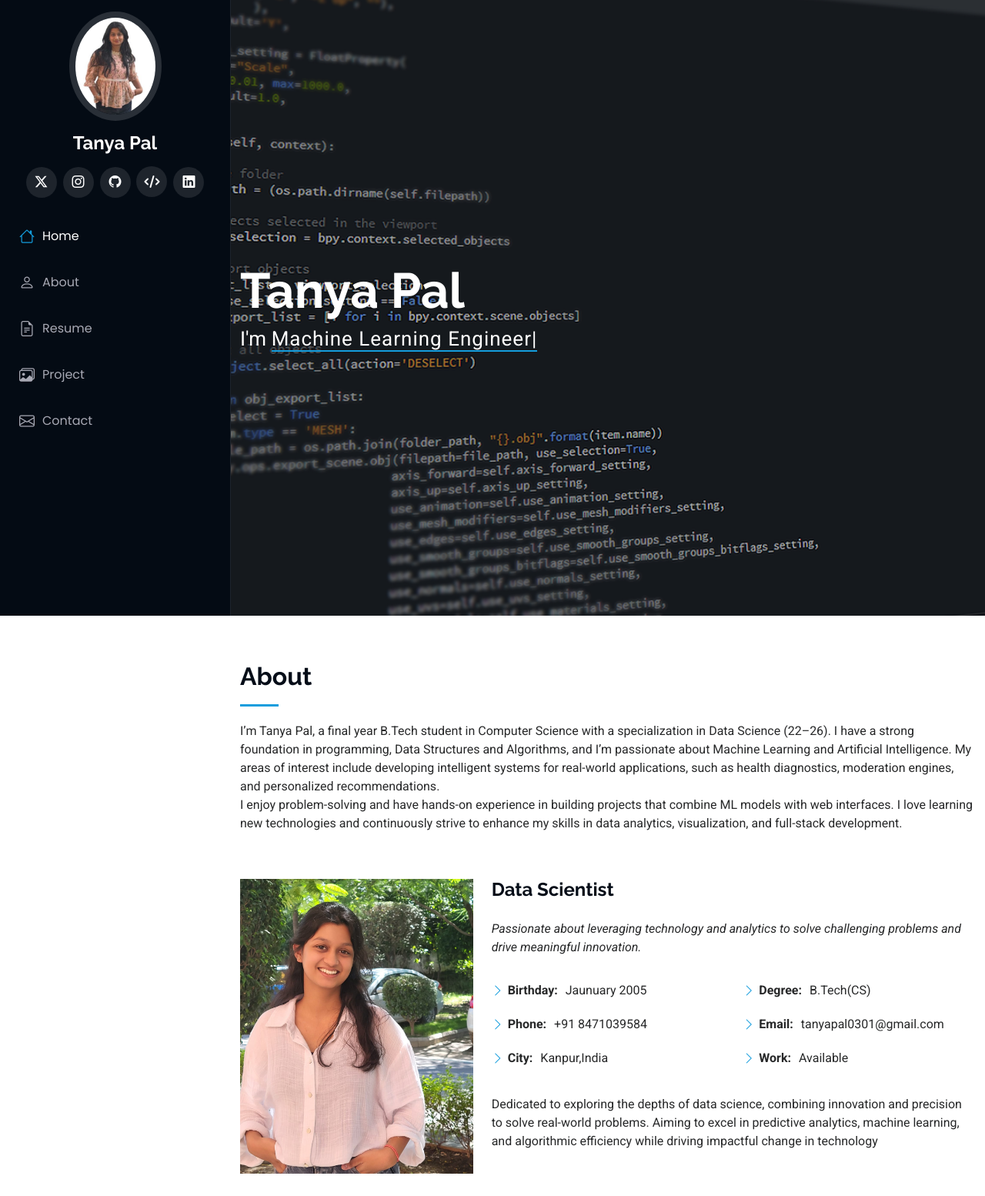
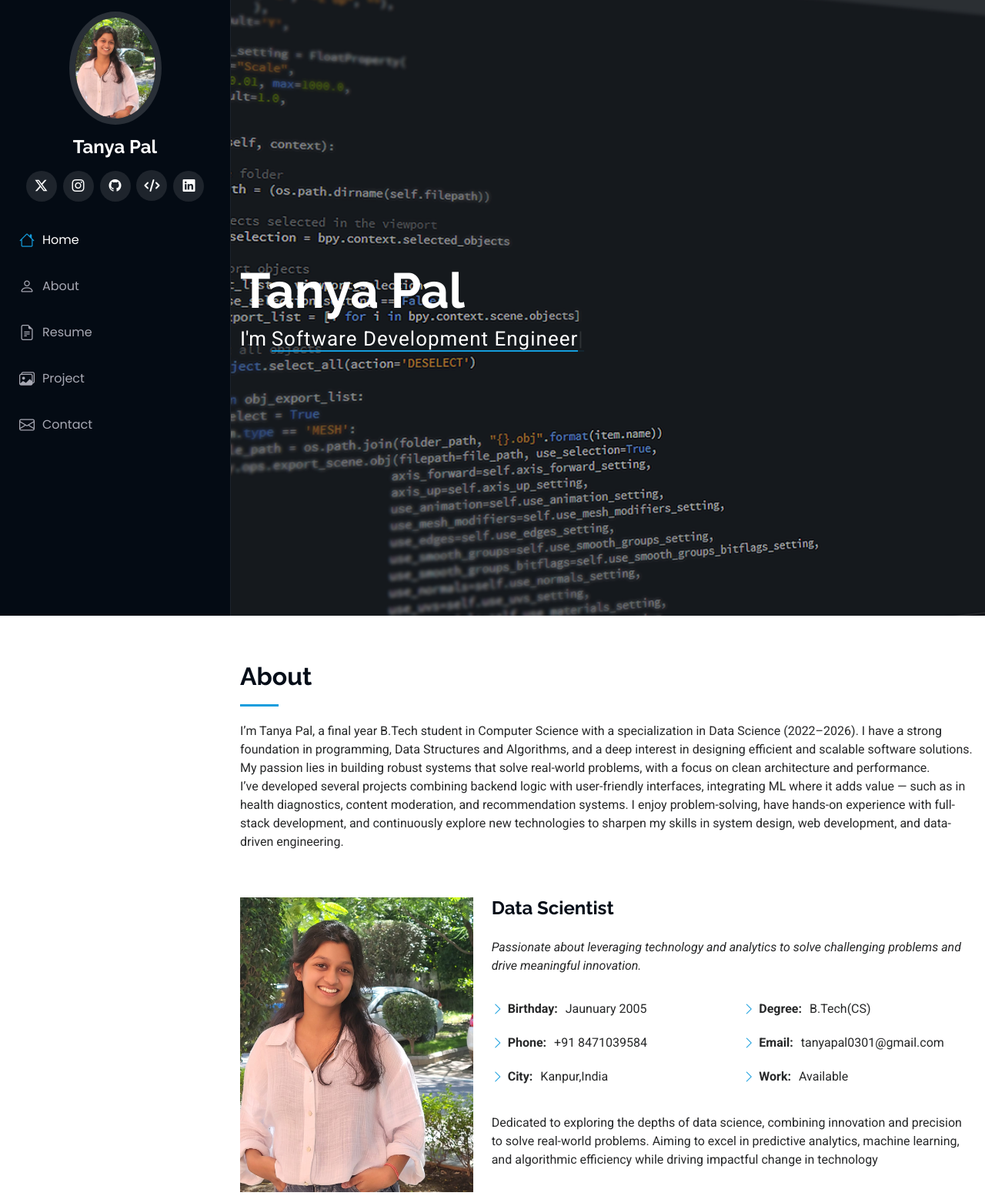
Before and after one commit to tanya-pal/Portfolio, a plain HTML site: page index.html in a window 1280 px wide. Shown: the top 1554 px of the page at 77% size. Drawn offline with Linux system fonts and the light colour scheme.

Commit message:
Update index.html

```diff
--- a/index.html
+++ b/index.html
@@ -43,7 +43,7 @@
     <i class="header-toggle d-xl-none bi bi-list"></i>
 
     <div class="profile-img">
-      <img src="assets/img/WhatsApp_Image_2025-07-03_at_01.01.40_a1b04c48__1_-removebg-preview.jpg" alt="" class="img-fluid rounded-circle">
+      <img src="assets/img/WhatsApp Image 2024-11-09 at 18.16.23_74193767.jpg" alt="" class="img-fluid rounded-circle">
     </div>
 
     <a href="index.html" class="logo d-flex align-items-center justify-content-center">
@@ -67,7 +67,7 @@
       <ul>
         <li><a href="#hero" class="active"><i class="bi bi-house navicon"></i>Home</a></li>
         <li><a href="#about"><i class="bi bi-person navicon"></i> About</a></li>
-        <li><a href="https://docs.google.com/document/d/1xgC5NDIF9UUXqv-6hrQ-rpLraxvTzF5H--hjHhXmFYA/edit?usp=sharing"><i class="bi bi-file-earmark-text navicon"></i> Resume</a></li>
+        <li><a href="https://drive.google.com/file/d/1q9mfNIR_LTMbX9xJDpmEfSozjMlm-IEU/view?usp=sharing"><i class="bi bi-file-earmark-text navicon"></i> Resume</a></li>
         <li><a href="#portfolio"><i class="bi bi-images navicon"></i> Project</a></li>
 
         <li><a href="#contact"><i class="bi bi-envelope navicon"></i> Contact</a></li>
@@ -86,7 +86,7 @@
       <div class="container" data-aos="fade-up" data-aos-delay="100">
         <h2>Tanya Pal</h2>
         <p>I'm <span class="typed"
-            data-typed-items="Machine Learning Engineer, Data scientist">
+            data-typed-items="Software Development Engineer, Data scientist">
             Developer</span><span class="typed-cursor typed-cursor--blink" aria-hidden="true"></span><span
             class="typed-cursor typed-cursor--blink" aria-hidden="true"></span></p>
       </div>
@@ -99,9 +99,9 @@
       <!-- Section Title -->
       <div class="container section-title" data-aos="fade-up">
         <h2>About</h2>
-        <p>I’m Tanya Pal, a final year B.Tech student in Computer Science with a specialization in Data Science (22–26). I have a strong foundation in programming, Data Structures and Algorithms, and I’m passionate about Machine Learning and Artificial Intelligence. My areas of interest include developing intelligent systems for real-world applications, such as health diagnostics, moderation engines, and personalized recommendations.
+        <p> I’m Tanya Pal, a final year B.Tech student in Computer Science with a specialization in Data Science (2022–2026). I have a strong foundation in programming, Data Structures and Algorithms, and a deep interest in designing efficient and scalable software solutions. My passion lies in building robust systems that solve real-world problems, with a focus on clean architecture and performance.
           <br>
-          I enjoy problem-solving and have hands-on experience in building projects that combine ML models with web interfaces. I love learning new technologies and continuously strive to enhance my skills in data analytics, visualization, and full-stack development.
+          I’ve developed several projects combining backend logic with user-friendly interfaces, integrating ML where it adds value — such as in health diagnostics, content moderation, and recommendation systems. I enjoy problem-solving, have hands-on experience with full-stack development, and continuously explore new technologies to sharpen my skills in system design, web development, and data-driven engineering.
 
 
         </p>
```
